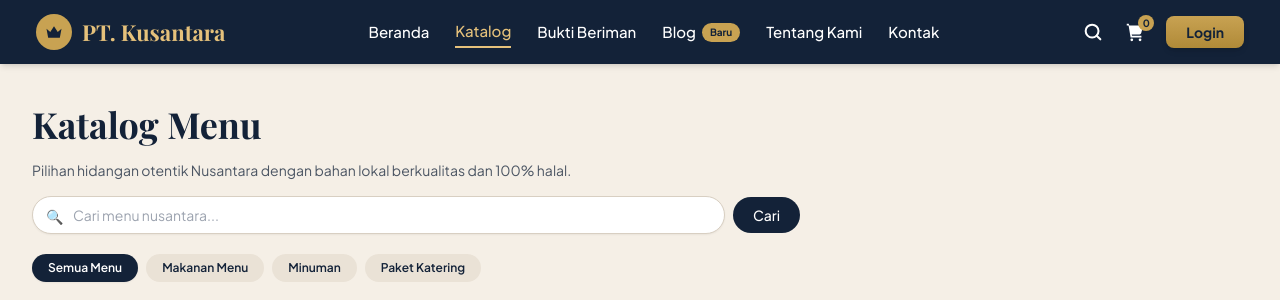
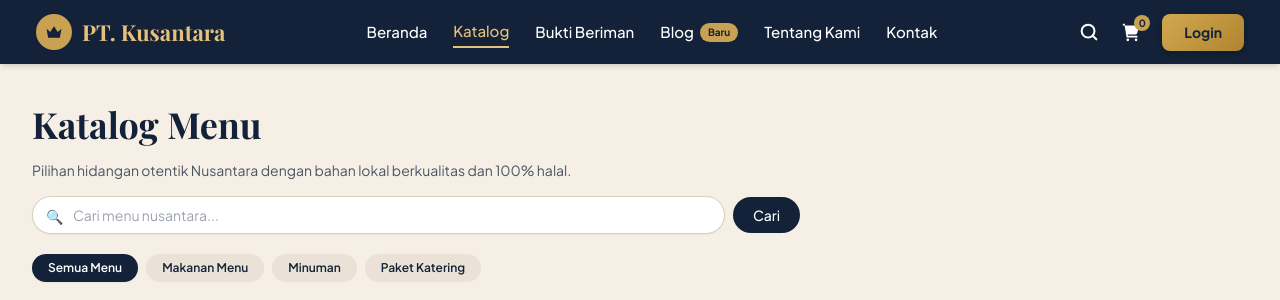
Before and after one commit to airalfa/uprak, a Laravel app: page /katalog in a window 1280 px wide. Shown: the top 300 px of the page. Run offline with Laravel 12, Linux system fonts and the light colour scheme; data comes from the database, SQL or seed files in the repository; some libraries are stand-ins or nearby versions.

Commit message:
Update project

```diff
--- a/resources/views/katalog.blade.php
+++ b/resources/views/katalog.blade.php
@@ -9,6 +9,27 @@
     <style>
         body { font-family: 'Plus Jakarta Sans', sans-serif; background-color: #F5EFE6; color: #1E293B; }
         .font-serif-title { font-family: 'Playfair Display', serif; }
+
+        /* ============================================================
+           TOMBOL LOGIN NAVBAR
+           Ganti isi blok ini dengan CSS .btn-login-nav ASLI dari file
+           CSS halaman Beranda (salin persis) agar warnanya identik.
+           Nilai di bawah hanya perkiraan dari screenshot.
+           ============================================================ */
+        .btn-login-nav {
+            display: inline-block;
+            background: linear-gradient(135deg, #D1A84F, #B08530);
+            color: #132238;
+            font-weight: 700;
+            font-size: 14px;
+            padding: 8px 22px;
+            border-radius: 8px;
+            border: none;
+            cursor: pointer;
+            box-shadow: 0 2px 6px rgba(0,0,0,0.25);
+            transition: all .2s ease;
+        }
+        .btn-login-nav:hover { filter: brightness(1.08); transform: translateY(-1px); }
     </style>
 </head>
 <body class="min-h-screen flex flex-col justify-between">
@@ -53,10 +74,8 @@
                     </svg>
                     <span class="absolute -top-1.5 -right-2 bg-[#C8A252] text-[#132238] text-[10px] font-bold w-4 h-4 rounded-full flex items-center justify-center">0</span>
                 </a>
-                <!-- Tombol Login (gaya emas dengan gradasi & bayangan, disamakan dengan Beranda) -->
-                <a href="/login" class="bg-gradient-to-b from-[#C8A252] to-[#B08A38] hover:from-[#b58e3e] hover:to-[#9A7428] text-[#132238] font-bold text-sm px-5 py-1.5 rounded-lg shadow-md transition">
-                    Login
-                </a>
+                <!-- Tombol Login (memakai class yang sama dengan Beranda: btn-login-nav) -->
+                <a href="/login" class="btn-login-nav">Login</a>
                 <!-- Tombol menu mobile -->
                 <button id="menu-toggle" class="lg:hidden" aria-label="Buka menu">
                     <svg class="w-6 h-6" viewBox="0 0 24 24" fill="none" stroke="currentColor" stroke-width="2.2" stroke-linecap="round"><path d="M4 7h16M4 12h16M4 17h16"/></svg>
```
